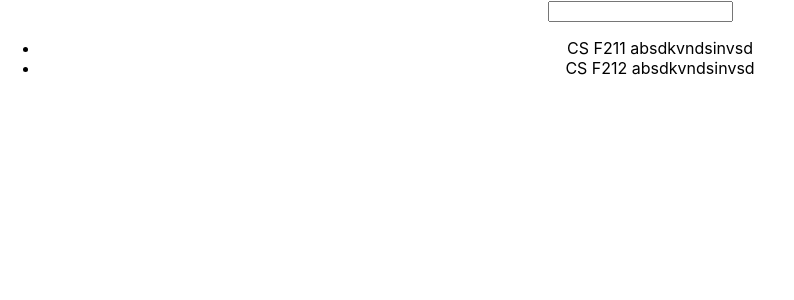
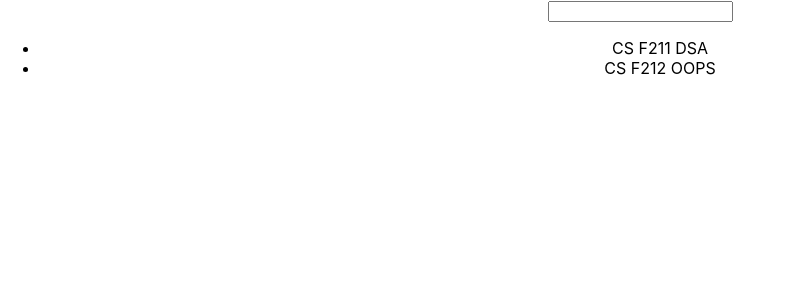
Before and after one commit to Dryft-bits/ChronoFactorem, a React (Create React App) app in the folder client/: page / in a window 1280 px wide. Shown: the top 300 px of the page, without its empty margins (0-794 px from the left). Built offline with nearby package versions, Linux system fonts and the light colour scheme.

Commit message:
Modify Dummy Data

```diff
--- a/client/src/App.js
+++ b/client/src/App.js
@@ -6,7 +6,7 @@ function App() {
   const courses = [
     {
       code: "CS F211",
-      name: "absdkvndsinvsd",
+      name: "DSA",
       lecture: [
         { id: 1, teacher: "abc", hours: " 6 7", room: "ht", days: "hk" },
         { id: 1, teacher: "abc", hours: " 6 7", room: "ht", days: "hk" }
@@ -24,7 +24,7 @@ function App() {
     },
     {
       code: "CS F212",
-      name: "absdkvndsinvsd",
+      name: "OOPS",
       lecture: [
         { id: 1, teacher: "abc", hours: " 6 7", room: "ht", days: "hk" },
         { id: 1, teacher: "abc", hours: " 6 7", room: "ht", days: "hk" }
```
